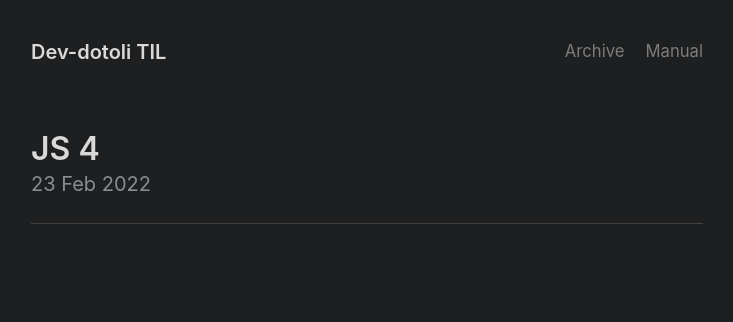
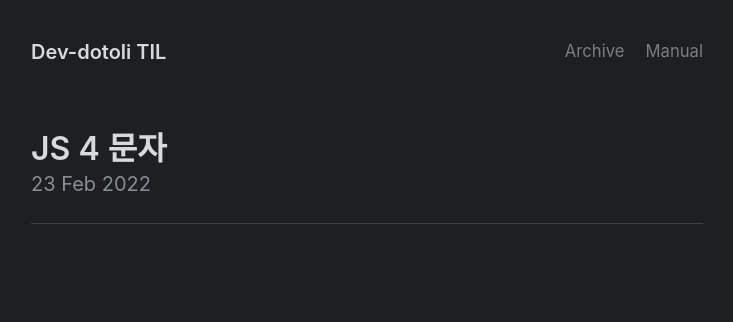
Before and after one commit to Dev-Dotoli/dev-dotoli.github.com, a Jekyll site: the page built from _posts/2022-02-23-JS-4-문자.md, in a window 1280 px wide and 900 px high. Shown: the top 322 px of the window, without its empty margins (273-1006 px from the left). Built offline with Jekyll 4.4.1, drawn with Linux system fonts in a browser that asks for light colours.

Commit message:
rename:JS-3,4 파일 타이틀에 소제목을 넣어 카테고리항 보기 편하게 분류test

```diff
--- a/_posts/2022-02-23-JS-4.md
+++ b/_posts/2022-02-23-JS-4-문자.md
@@ -1,6 +1,6 @@
 ---
 layout: post
-title: JS 4
+title: JS 4 문자
 ---
 
 ---
```
Also changed, not shown: _posts/2022-02-23-JS-3-숫자.md (renamed from _posts/2022-02-23-JS-3.md, +1 -1 lines).
